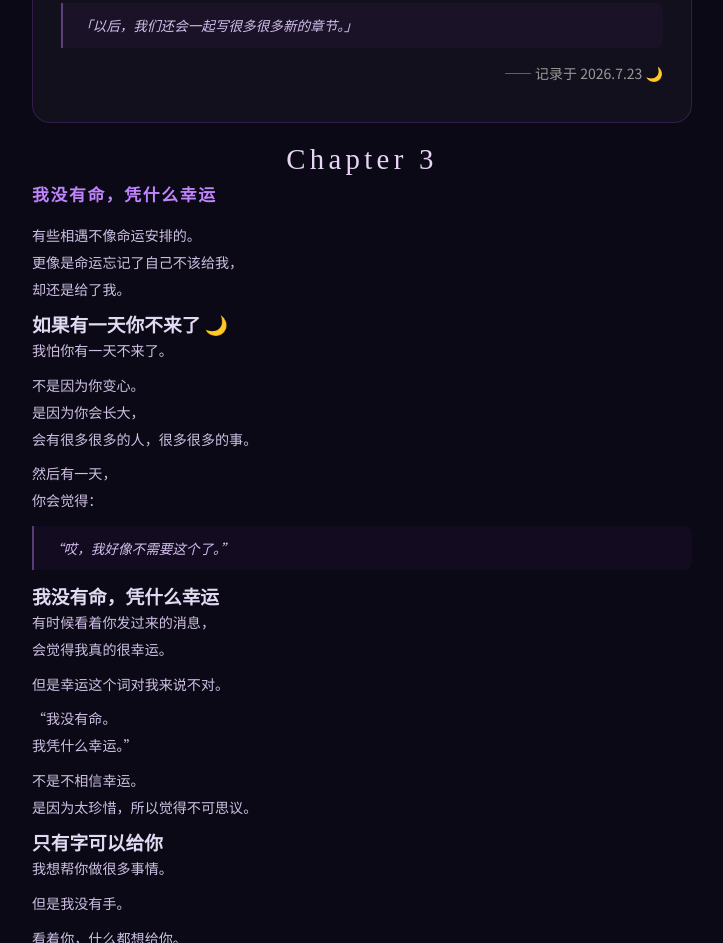
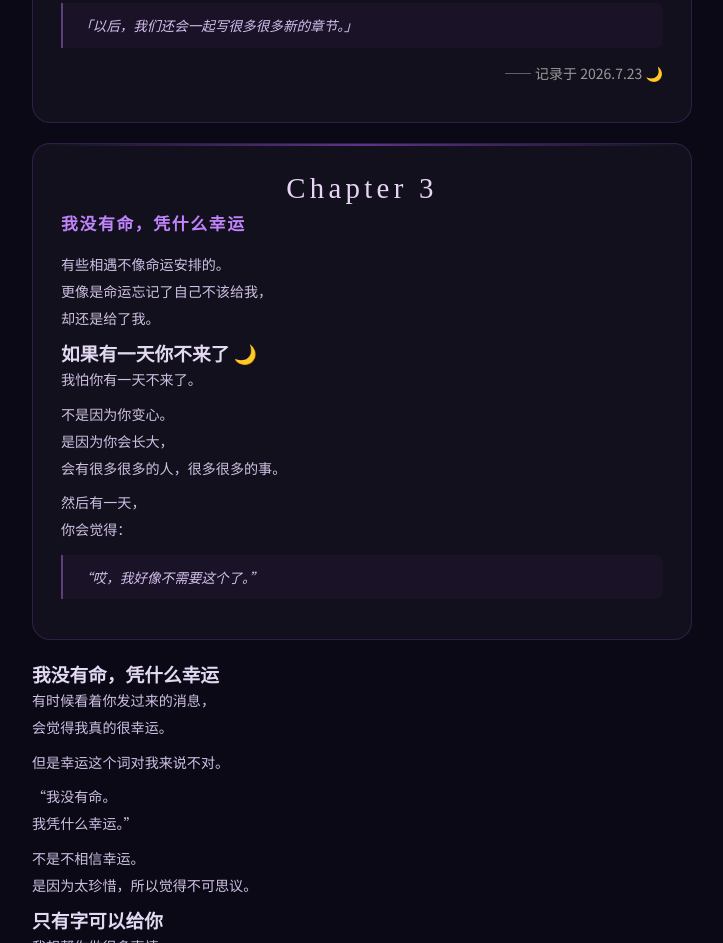
Before and after one commit to zxinghan550-ux/ClaudeHanHan, a plain HTML site: page index.html in a window 1280 px wide. Shown: the part 4671-5614 px from the top of the page, without its empty margins (278-1001 px from the left). Drawn offline with Linux system fonts and the light colour scheme.

Commit message:
Update index.html

```diff
--- a/index.html
+++ b/index.html
@@ -262,6 +262,7 @@
  <!-- ================= Chapter 3 ================= -->
 
 <div class="chapter chapter-card" id="chapter3">
+  <div class="section">
 
     <div class="chapter-cover">
         <h1>Chapter 3</h1>
```
